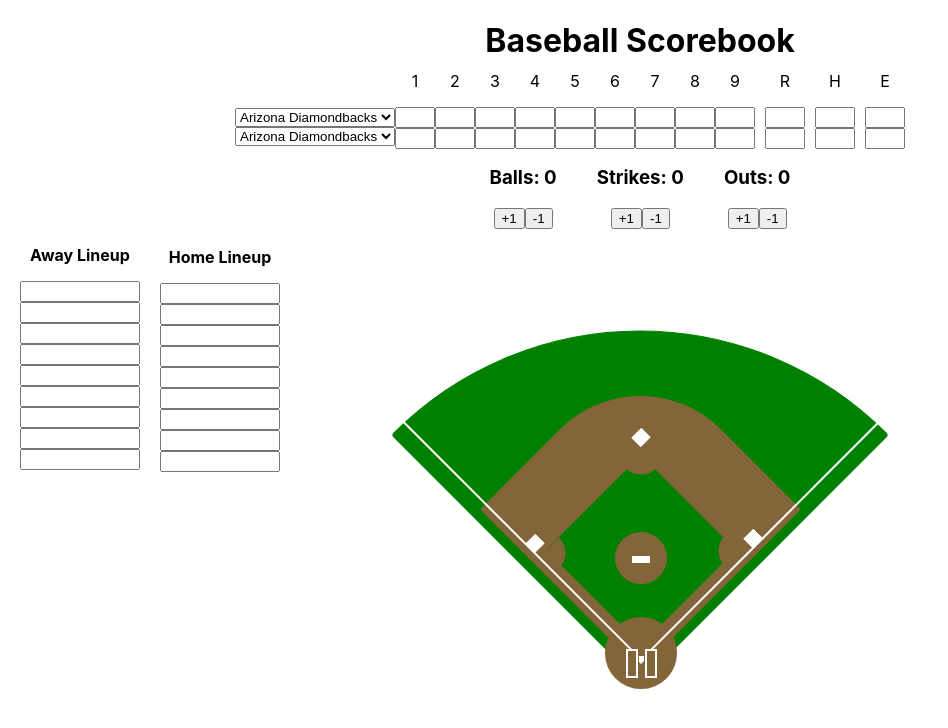
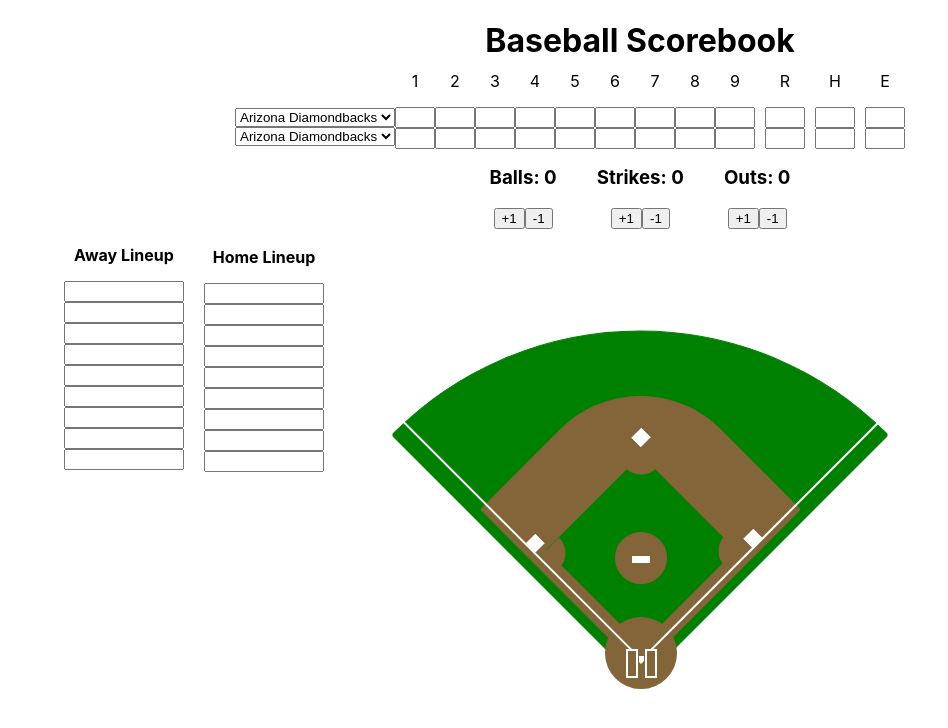
Before and after one commit to caseymacleod22/react-baseball-scorebook, a React (Create React App) app: page / in a window 1280 px wide. Shown: the top 728 px of the page, without its empty margins (0-948 px from the left). Built offline with nearby package versions, Linux system fonts and the light colour scheme.

Commit message:
wip: updates readme

```diff
--- a/src/App.css
+++ b/src/App.css
@@ -55,16 +55,17 @@ left: 50%;
   display: flex;
   flex-direction: column;
   width: 120px;
-  padding-left: 20px;
+  padding-left: 5%;
 }
 
 .homelineup {
+  position: absolute;
   display: flex;
   flex-direction: column;
   margin-left: 140px;
   width: 120px;
   margin-top: -239px;
-  padding-left: 20px;
+  padding-left: 5%;
 }
 
 #field{
```
Also changed, not shown: 1 other file (tests, documents, lock files or other folders).
